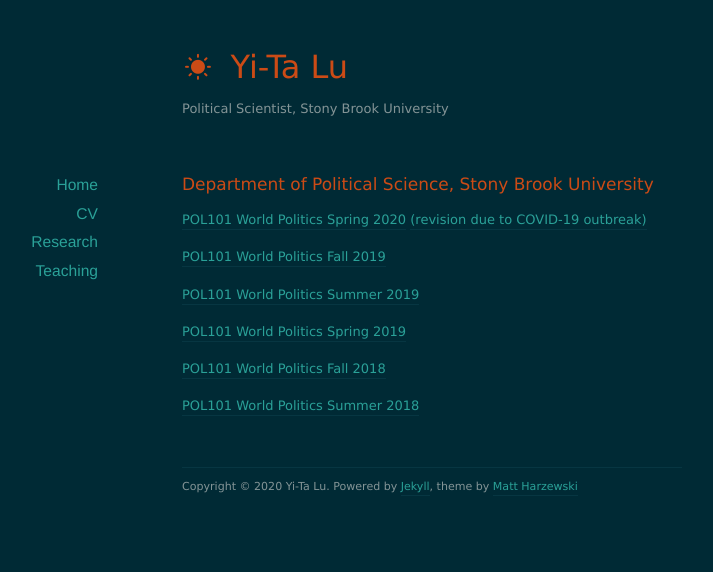
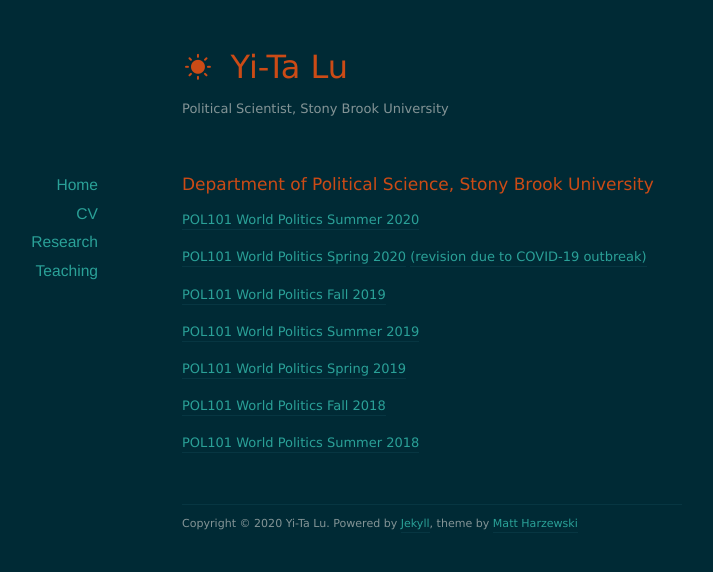
Before and after one commit to yitalu/yitalu.github.io, a Jekyll site: the page built from teaching/index.markdown, in a window 1280 px wide. Shown: the top 572 px of the page, without its empty margins (208-921 px from the left). Built offline with Jekyll 4.4.1, drawn with Linux system fonts in a browser that asks for light colours; nearby versions of some CDN libraries.

Commit message:
summer syllabus upload

```diff
--- a/teaching/index.markdown
+++ b/teaching/index.markdown
@@ -4,6 +4,8 @@
 ---
 
 <h1>Department of Political Science, Stony Brook University</h1>
+
+<a href ="https://yitalu.github.io/pdf/Syllabus_POL101_Summer2020_May21.pdf">POL101 World Politics Summer 2020</a>
 
 <a href ="https://yitalu.github.io/pdf/Syllabus_POL101_Spring2020_Jan26.pdf">POL101 World Politics Spring 2020</a> <a href ="https://yitalu.github.io/pdf/Revised_Syllabus_POL101_Spring2020_Mar20.pdf">(revision due to COVID-19 outbreak)</a>
 
```
Also changed, not shown: 1 other file.
